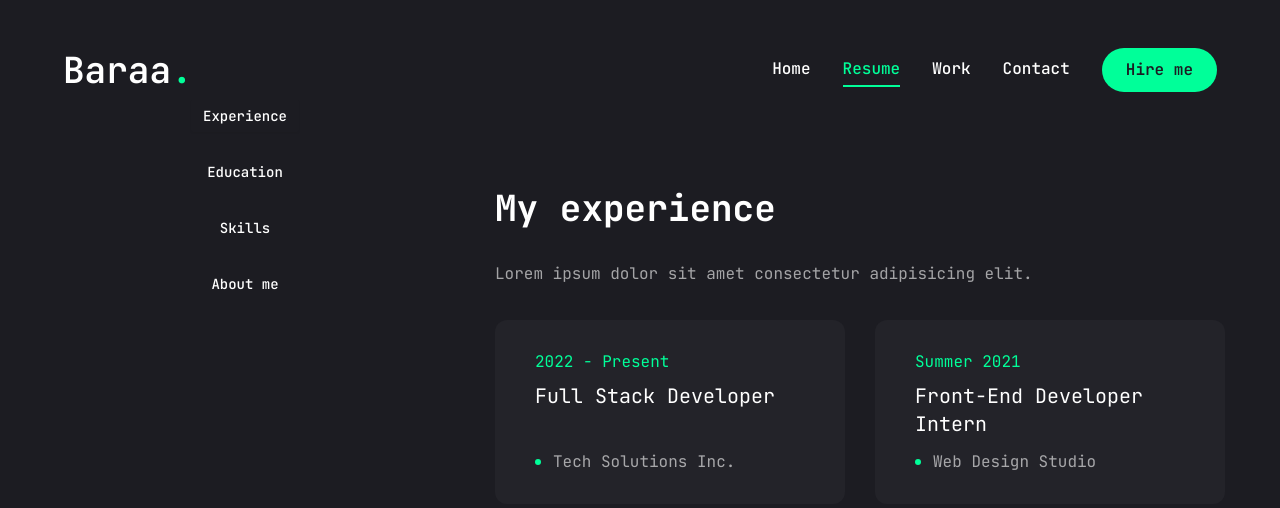
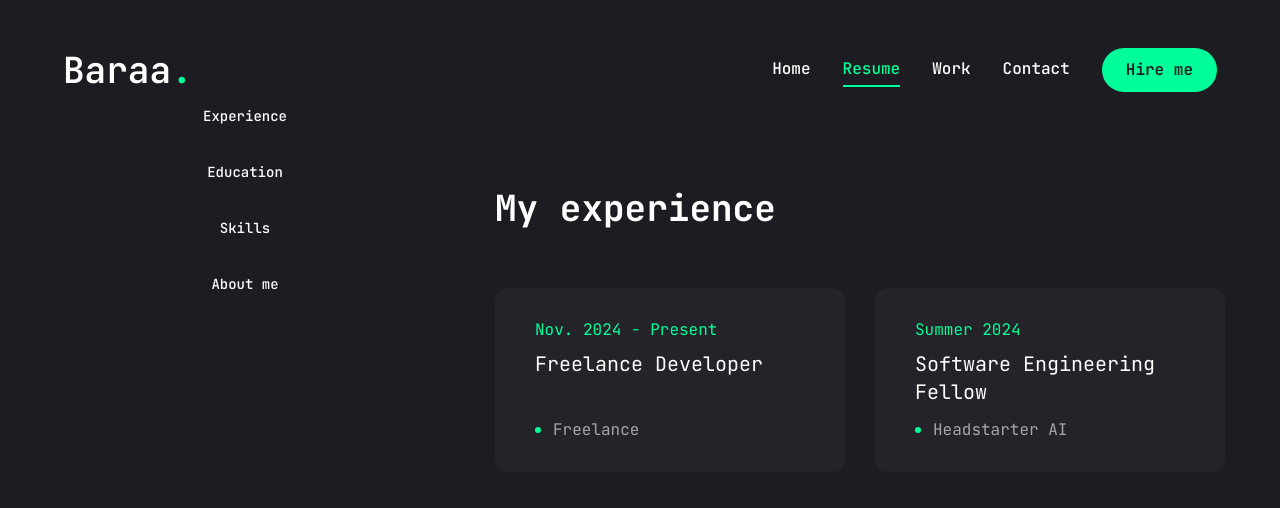
Before and after one commit to baraa01damer/baraa-portfolio, a Next.js app: page /resume in a window 1280 px wide. Shown: the top 508 px of the page. Built offline with nearby package versions, Linux system fonts and the light colour scheme.

Commit message:
Completed resume page

```diff
--- a/app/resume/page.jsx
+++ b/app/resume/page.jsx
@@ -15,31 +15,19 @@ import { SiTailwindcss, SiNextdotjs } from "react-icons/si";
 // about data
 const about = {
     title: "About me",
-    description: "Lorem ipsum dolor sit amet consectetur adipisicing elit.",
+//    description: "Lorem ipsum dolor sit amet consectetur adipisicing elit.",
     info: [
         {
             fieldName: "Name",
             fieldValue: "Baraa Damer",
         },
-        {
-            fieldName: "Phone",
-            fieldValue: "(+1) XXX XXXX",
-        },
-        {
-            fieldName: "Experience",
-            fieldValue: "12+ Years",
-        },
-        {
-            fieldName: "Skype",
-            fieldValue: "skype_username",
-        },
-        {
-            fieldName: "Nationality",
-            fieldValue: "American",
-        },
+//        {
+//            fieldName: "Experience",
+//            fieldValue: "12+ Years",
+//        },
         {
             fieldName: "Email",
-            fieldValue: "@gmail.com",
+            fieldValue: "baraa01damer@gmail.com",
         },
         {
             fieldName: "Freelance",
@@ -56,18 +44,18 @@ const about = {
 const experience = {
     icon: '/assets/resume/badge.svg',
     title: 'My experience',
-    description:
-        "Lorem ipsum dolor sit amet consectetur adipisicing elit.",
+//    description:
+//        "Lorem ipsum dolor sit amet consectetur adipisicing elit.",
     items: [
         {
-            company: "Tech Solutions Inc.",
-            position: "Full Stack Developer",
-            duration: "2022 - Present",
+            company: "Freelance",
+            position: "Freelance Developer",
+            duration: "Nov. 2024 - Present",
         },
         {
-            company: "Web Design Studio",
-            position: "Front-End Developer Intern",
-            duration: "Summer 2021",
+            company: "Headstarter AI",
+            position: "Software Engineering Fellow",
+            duration: "Summer 2024",
         },
     ],
 };
@@ -76,8 +64,8 @@ const experience = {
 const education = {
     icon: '/assets/resume/cap.svg',
     title: 'My education',
-    description:
-        "Lorem ipsum dolor sit amet consectetur adipisicing elit.",
+//    description:
+//        "Lorem ipsum dolor sit amet consectetur adipisicing elit.",
     items: [
         {
             institution: "California State University, Fullerton",
@@ -95,8 +83,8 @@ const education = {
 // skills data
 const skills = {
     title: "My skills",
-    description:
-        "Lorem ipsum dolor sit amet consectetur adipisicing elit.",
+//    description:
+//        "Lorem ipsum dolor sit amet consectetur adipisicing elit.",
     skillList: [
         {
             icon: <FaHtml5 />,
@@ -126,10 +114,10 @@ const skills = {
             icon: <FaNodeJs />,
             name: "node.js",
         },
-        {
-            icon: <FaFigma />,
-            name: "figma",
-        },
+//        {
+//            icon: <FaFigma />,
+//            name: "figma",
+//        },
     ]
 };
 
```
